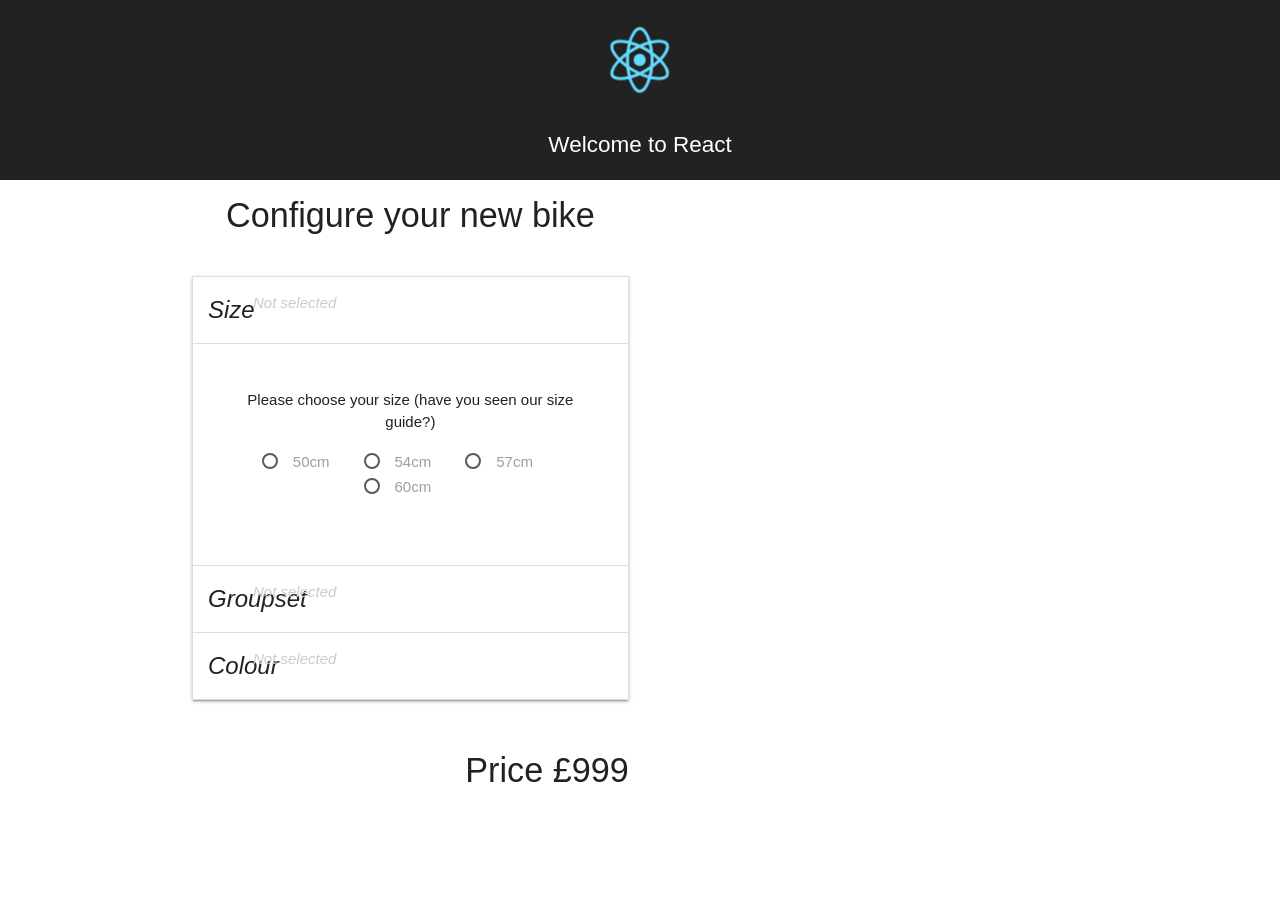
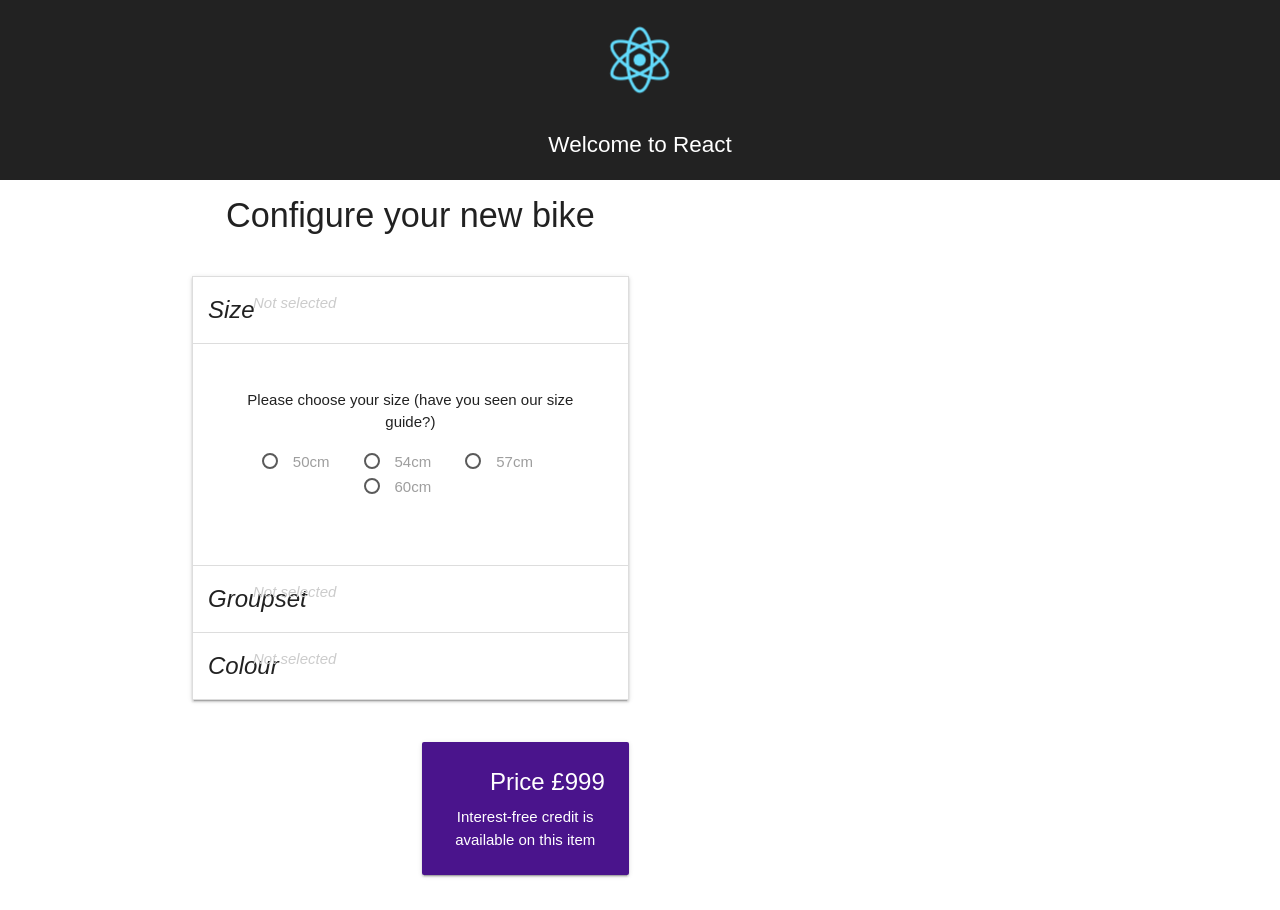
Before and after one commit to mark-williams/react-configurator, a React (Create React App) app: page / in a window 1280 px wide. Before the commit the page ends 823 px from the top, so only its background shows below. Built offline with nearby package versions, Linux system fonts and the light colour scheme.

Commit message:
Extracted price card into separate component

```diff
--- a/src/components/Configurator.js
+++ b/src/components/Configurator.js
@@ -1,7 +1,7 @@
 import _ from 'lodash';
 import React, { Component } from 'react';
 import FacetSection from './FacetSection';
-
+import Price from './Price';
 
 class Configurator extends Component {
 
@@ -108,7 +108,7 @@ class Configurator extends Component {
         </div>
         <div className="row">
           <div className="col offset-s3 s3">
-            <h4 className="right-align">Price £{this.state.configuredPrice}</h4>
+            <Price price={this.state.configuredPrice} />
           </div>
         </div>
       </div>
--- /dev/null
+++ b/src/components/Price.js
@@ -0,0 +1,14 @@
+import React from 'react';
+
+const Price = props => (
+  <div className="card purple darken-4">
+    <div className="card-content white-text">
+      <span className="card-title right-align">Price £{props.price}</span>
+      <p>
+        Interest-free credit is available on this item
+      </p>
+    </div>
+  </div>
+);
+
+export default Price;
```
